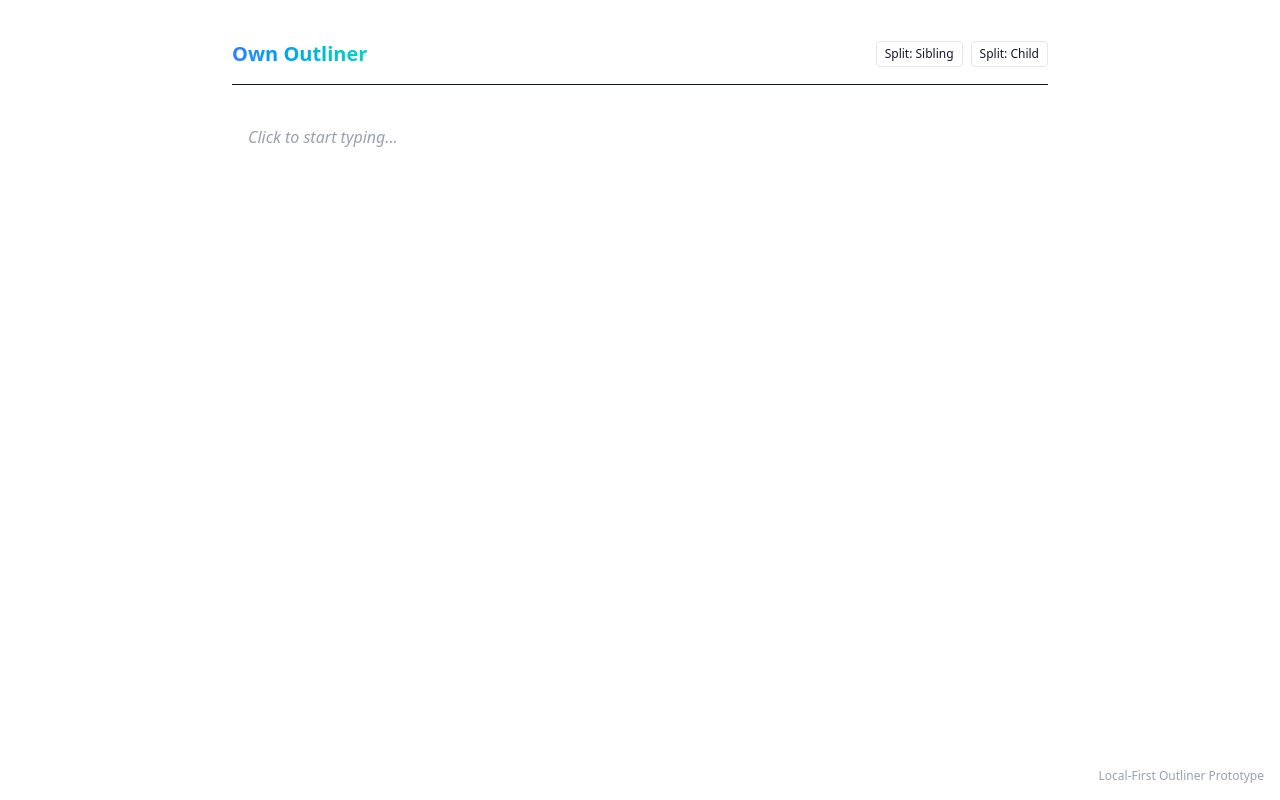
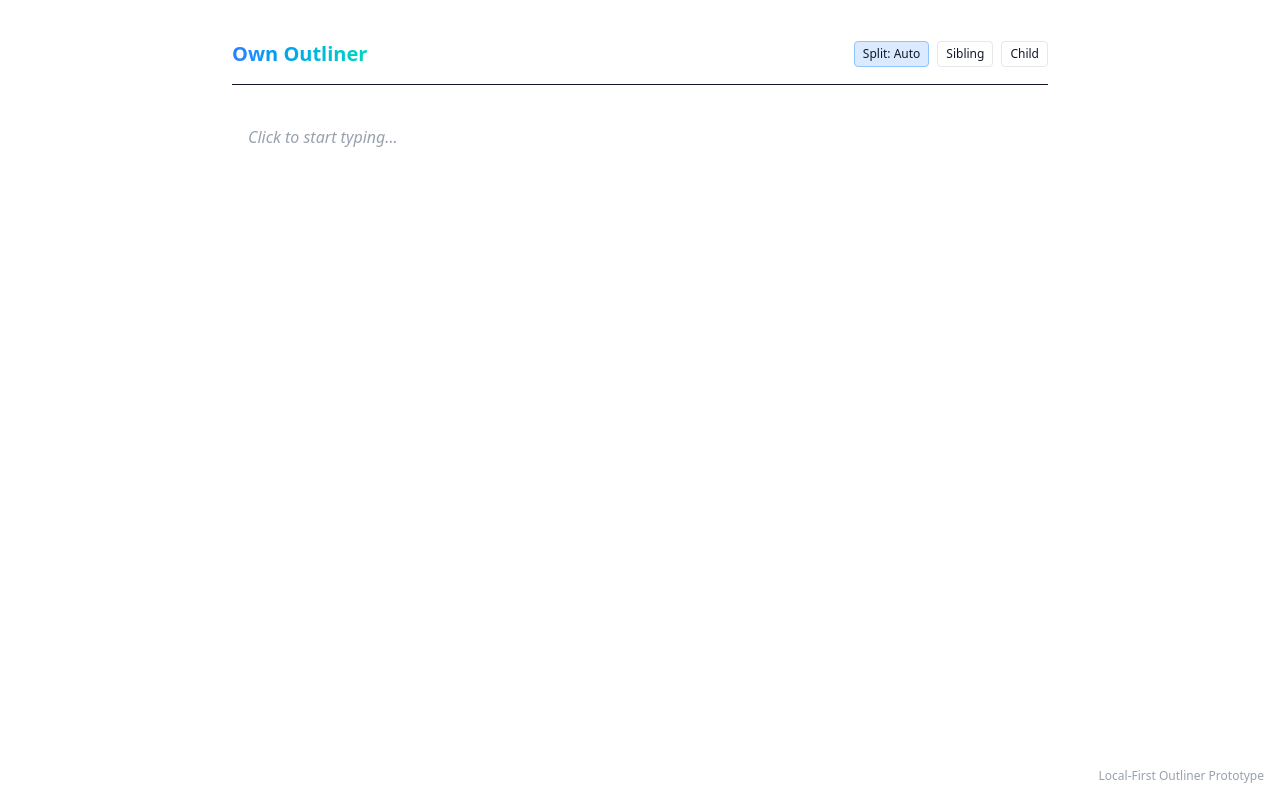
Before and after one commit to jadewisemann/own_outliner, a React (Vite) app: page / in a window 1280 px wide. Built offline with nearby package versions, Linux system fonts and the light colour scheme.

Commit message:
feat(ui): Add Auto split setting and clean up imports

```diff
--- a/src/App.tsx
+++ b/src/App.tsx
@@ -1,6 +1,5 @@
 import { useOutlinerStore } from './store/useOutlinerStore';
 import { NodeItem } from './components/NodeItem';
-import { Plus } from 'lucide-react';
 
 function App() {
   const rootNodeId = useOutlinerStore((state) => state.rootNodeId);
@@ -23,16 +22,22 @@ function App() {
         </h1>
         <div className="text-xs flex gap-2">
           <button
+            className={`px-2 py-1 rounded border ${settings.splitBehavior === 'auto' ? 'bg-blue-100 border-blue-300' : 'bg-white border-gray-200'}`}
+            onClick={() => setSetting('splitBehavior', 'auto')}
+          >
+            Split: Auto
+          </button>
+          <button
             className={`px-2 py-1 rounded border ${settings.splitBehavior === 'sibling' ? 'bg-blue-100 border-blue-300' : 'bg-white border-gray-200'}`}
             onClick={() => setSetting('splitBehavior', 'sibling')}
           >
-            Split: Sibling
+            Sibling
           </button>
           <button
             className={`px-2 py-1 rounded border ${settings.splitBehavior === 'child' ? 'bg-blue-100 border-blue-300' : 'bg-white border-gray-200'}`}
             onClick={() => setSetting('splitBehavior', 'child')}
           >
-            Split: Child
+            Child
           </button>
         </div>
       </header>
--- a/src/store/useOutlinerStore.ts
+++ b/src/store/useOutlinerStore.ts
@@ -328,6 +328,7 @@ export const useOutlinerStore = create<OutlinerState>()(
                                 [parent.id]: { ...parent, children: newChildren }
                             },
                         };
+
                     } else {
                         // Split content
                         const leftContent = node.content.slice(0, cursorPosition);
```
